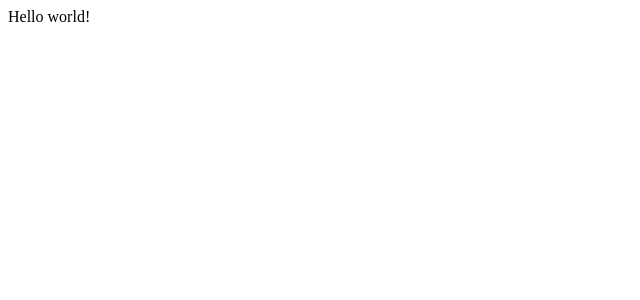
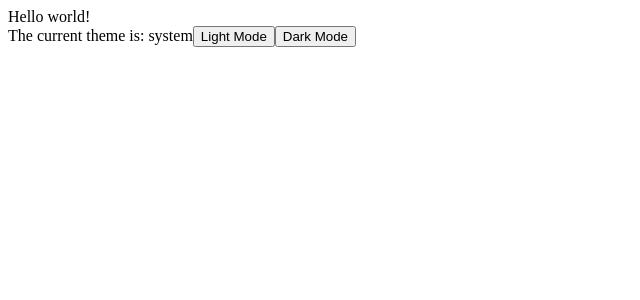
Before and after one commit to SchemeSonic/schemesonic.github.io, a Next.js app: page / in a window 1280 px wide. Shown: the top 300 px of the page, without its empty margins (0-640 px from the left). Built offline with nearby package versions, Linux system fonts and the light colour scheme.

Commit message:
add theme support

```diff
--- /dev/null
+++ b/components/ThemeToggle/ThemeToggle.tsx
@@ -0,0 +1,21 @@
+import { useTheme } from 'next-themes'
+import { useState, useEffect } from 'react'
+
+const ThemeToggle = () => {
+  const [mounted, setMounted] = useState(false)
+  const { theme, setTheme } = useTheme()
+
+  useEffect(() => setMounted(true), [])
+
+  if (!mounted) return null
+
+  return (
+    <div>
+      The current theme is: {theme}
+      <button onClick={() => setTheme('light')}>Light Mode</button>
+      <button onClick={() => setTheme('dark')}>Dark Mode</button>
+    </div>
+  )
+}
+
+export default ThemeToggle;
--- a/pages/_app.tsx
+++ b/pages/_app.tsx
@@ -1,9 +1,14 @@
-import "../styles/globals.scss";
+import { ThemeProvider } from "next-themes";
+import type { AppProps } from "next/app";
 import "tailwindcss/tailwind.css";
-import type { AppProps } from "next/app";
+import "../styles/globals.css";
 
 function MyApp({ Component, pageProps }: AppProps) {
-  return <Component {...pageProps} />;
+  return (
+    <ThemeProvider attribute="class">
+      <Component {...pageProps} />
+    </ThemeProvider>
+  );
 }
 
 export default MyApp;
--- a/pages/index.tsx
+++ b/pages/index.tsx
@@ -1,17 +1,20 @@
 import type { NextPage } from "next";
 import Head from "next/head";
-import Image from "next/image";
+import ThemeToggle from "../components/ThemeToggle/ThemeToggle";
 
 const Home: NextPage = () => {
+
   return (
-    <div>
+    <div className="min-w-full min-h-screen bg-white dark:bg-black">
       <Head>
         <title>Create Next App</title>
         <meta name="description" content="Generated by create next app" />
         <link rel="icon" href="/favicon.ico" />
       </Head>
-
-      Hello world!
+      <div>
+        Hello world!
+        <ThemeToggle/>
+      </div>
     </div>
   );
 };
--- /dev/null
+++ b/styles/globals.css
@@ -0,0 +1,4 @@
+html, body {
+    height: 100%;
+    width: 100%;
+}
--- a/styles/globals.scss
+++ /dev/null
@@ -1,3 +0,0 @@
-main {
-    background: red;
-}
```
Also changed, not shown: package.json (+5 -5 lines), tailwind.config.js (renamed from tailwind.conf.js), 1 other file (tests, documents, lock files or other folders).
